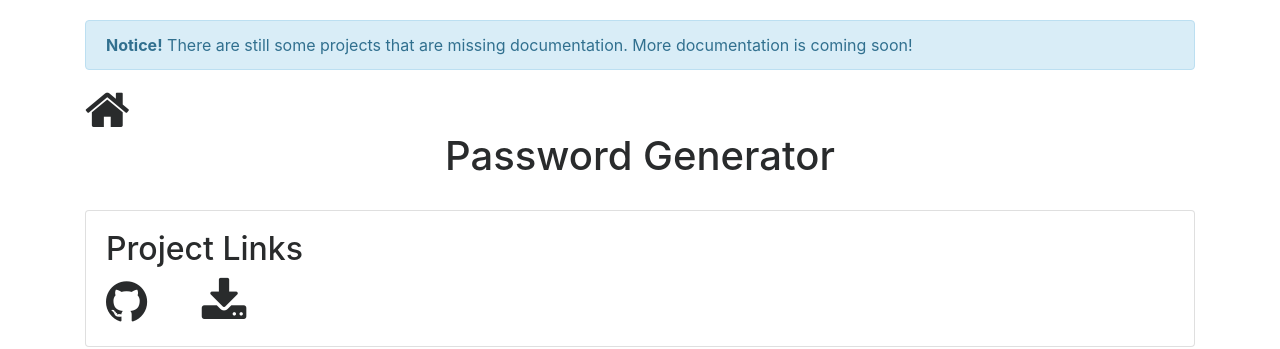
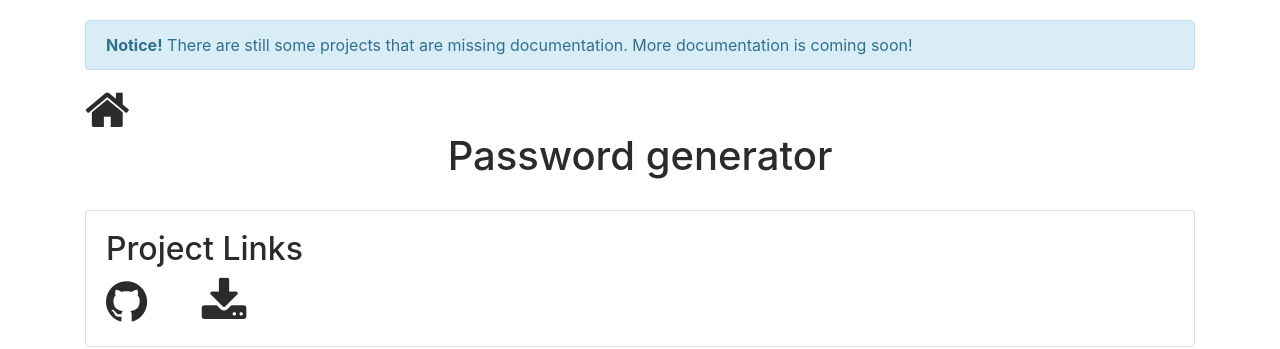
Before and after one commit to michael-bateman/projects.michaelbateman.ca, a Jekyll site: the page built from projects/password-generator.md, in a window 1280 px wide. Shown: the top 349 px of the page. Built offline with Jekyll 4.4.1, drawn with Linux system fonts in a browser that asks for light colours; part of the change alters nothing that is shown.

```diff
--- a/_data/projects.yml
+++ b/_data/projects.yml
@@ -16,55 +16,73 @@ michaelbateman.ca:
   github: michaelbateman.ca
   link: personal-website
 
-beta-website:
+beta.michaelbateman.ca:
   name: Beta personal website
-  description: Beta personal website
+  description: This is the same as my personal website except it has new features.
   website: http://beta.michaelbateman.ca
   github: beta.michaelbateman.ca
+  link: beta-website
 
-blog:
+blog.michaelbateman.ca:
   name: Blog
-  description: My blog where you can find my ranting, and views on current issues
+  description: My blog where you can find my ranting, and views on current issues that are happening around the world.
   website: http://blog.michaelbateman.ca
-  github: blog
+  github: blog.michaelbateman.ca
+  link: blog
+  status: True
 
 uccewb.github.io:
   name: Engineering Society website
-  description: The website for the Upper Canada College Engineering Society
+  description: The website for the Upper Canada College Engineering Society club.
   website: http://uccewb.github.io
   github_username: UCCEWB
   github: uccewb.github.io
 
 pong:
   name: Pong
-  description: A game we modified in grade 9 computer science class
+  description: A game I modified in my grade 9 computer science class.  This version of Pong was written in Python.
   github: pong-python
 
-projects-website:
+projects.michaelbateman.ca:
   name: Projects website
-  description: A website for projects where you can find all of my documentation of projects.
+  description: A website for projects where you can find all of the documentation for my projects.
   github: projects.michaelbateman.ca
 
 password-generator:
-  name: Password Generator
+  name: Password generator
   description: A simple script to generate random passwords of your choice.
   github: password-generator
   link: password-generator
 
-about-me-quiz:
-  name: Python about me quiz
-  description: A quiz all about me written in Python.
+about-michael-quiz:
+  name: About me - quiz
+  description: A quiz that tests you on how well you know me.
   github: about-michael-quiz
 
 money-counter:
-  name: AppleScript money counter
+  name: Money counter
   description: An AppleScript application that asks you the quantity of bills/coins, then counts them and tells you the total value.
   github: money-counter
 
-staticsite-password:
-  name: Static site password protected
-  description: A very cool project that allows you to put a password on your static site.
+password-protected-site:
+  name: Password for static site
+  description: A very cool project written in JavaScript that allows you to put a password on your static site.
   github: password-protected-site
+
+internet-online-checker:
+  name: Internt Online Checker
+  description: A program written in AppleScript that will alert you if your computer becomes disconnected from online.
+  github: internet-online-checker
+
+countdown:
+  name: Countdown
+  description: A simple countdown that I made in JavaScript for a webpage.
+  github: countdown
+
+python-turtleart:
+  name: Turtle Art
+  description: Python based Turtle Art that was one of my first projects in Python.
+  github: python-turtleart
 
 login-cookie:
   name: Cookie validation
```
